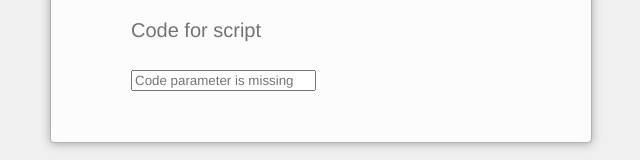
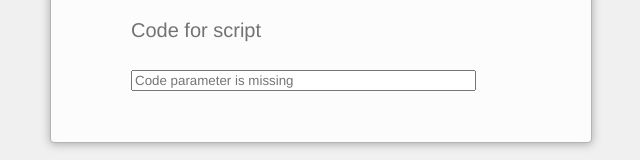
Before and after one commit to matejskubic/test-ghpages, a plain HTML site: page test.html in a window 1280 px wide. Shown: the part 135-295 px from the top of the page, without its empty margins (319-959 px from the left). Drawn offline with Linux system fonts and the light colour scheme.

Commit message:
size update

```diff
--- a/test.html
+++ b/test.html
@@ -81,7 +81,7 @@
     <div class="container">
         <h1>Code<span>:</span></h1>
         <p>Code for script</p>
-        <input type="text" placeholder="Code parameter is missing" id="codeText" readonly="true" onfocus="this.select();" />
+        <input type="text" placeholder="Code parameter is missing" id="codeText" readonly="true" size="40" onfocus="this.select();" />
     </div>
 
 </body>
```
